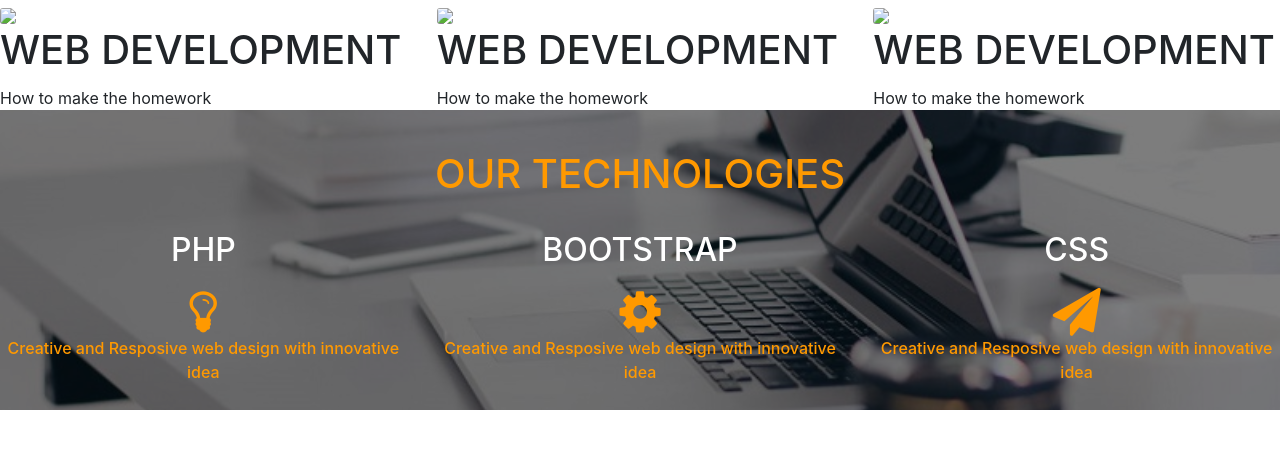
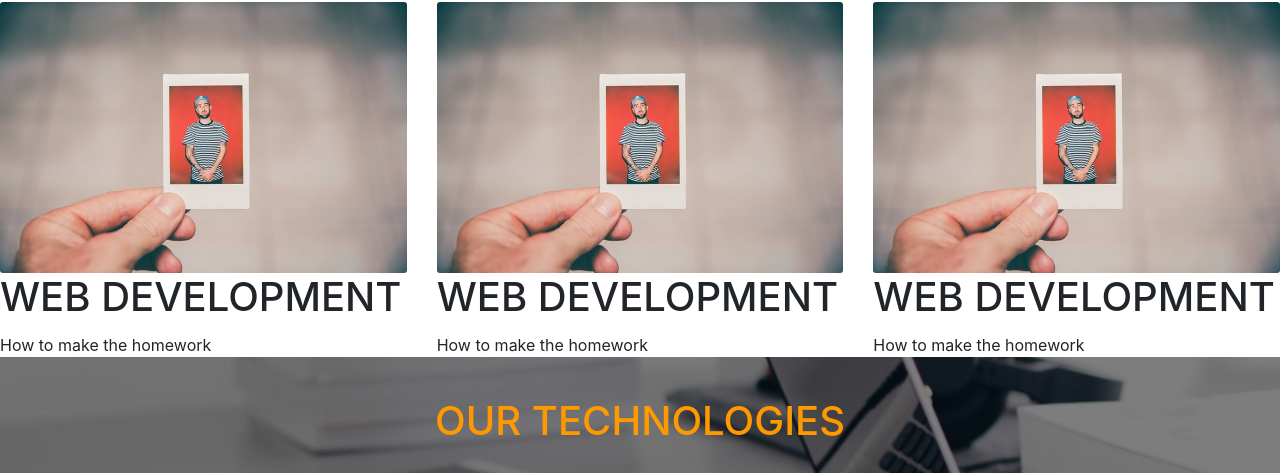
Before and after one commit to Ankit0025/mcs, a plain HTML site: page index.html in a window 1280 px wide. Shown: the part 700-1173 px from the top of the page. Before the commit the page ends 1110 px from the top, so only its background shows below. Drawn offline with nearby package versions, Linux system fonts and the light colour scheme; files whose address does not match are found by name.

Commit message:
Update index.html

```diff
--- a/index.html
+++ b/index.html
@@ -138,21 +138,21 @@
               <div class="row">
                 <div class="col-lg-4 col-sm-4 col-md-4 col-10 d-block m-auto">
 
-                      <img src="images/c5.jpg" class="card-img img-fluid">
+                      <img src="c5.jpg" class="card-img img-fluid">
                         <h1 class="card-title">WEB DEVELOPMENT</h1>
                         <p  class="card-text">How to make the homework</p>
                 </div>
 
                 <div class="col-lg-4 col-sm-4 col-md-4 col-10 d-block m-auto">
 
-                  <img src="images/c5.jpg" class="card-img img-fluid">
+                  <img src="c5.jpg" class="card-img img-fluid">
                     <h1 class="card-title">WEB DEVELOPMENT</h1>
                     <p  class="card-text">How to make the homework</p>
                  </div>
 
             <div class="col-lg-4 col-sm-4 col-md-4 col-10 d-block m-auto">
 
-              <img src="images/c5.jpg" class="card-img img-fluid">
+              <img src="c5.jpg" class="card-img img-fluid">
                 <h1 class="card-title">WEB DEVELOPMENT</h1>
                 <p  class="card-text">How to make the homework</p>
         </div>
```
